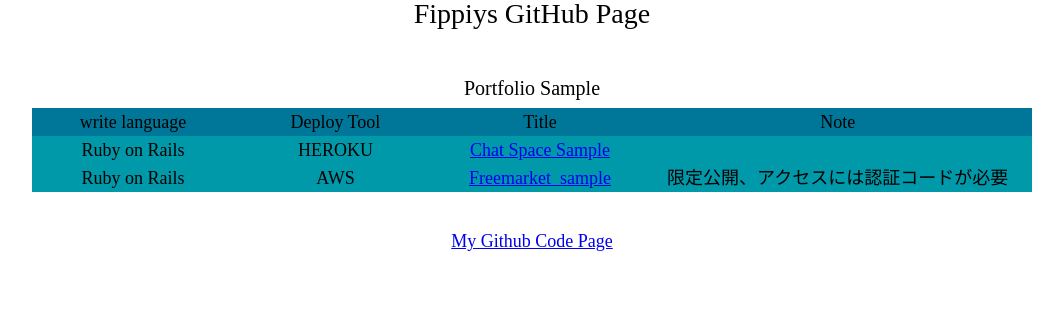
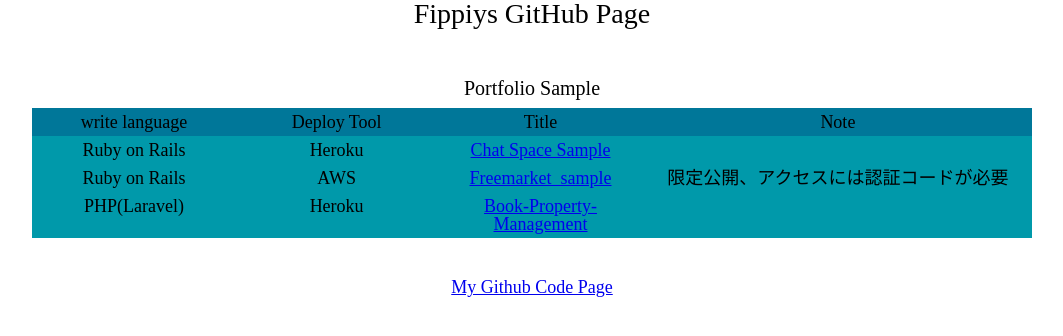
Before and after one commit to Fippiy/fippiy-page, a plain HTML site: page index.html in a window 1280 px wide. Shown: the whole page, without its empty margins (108-1171 px from the left). Drawn offline with Linux system fonts and the light colour scheme.

Commit message:
setting book page

```diff
--- a/index.html
+++ b/index.html
@@ -24,7 +24,7 @@
           </tr>
           <tr>
             <td>Ruby on Rails</td>
-            <td>HEROKU</td>
+            <td>Heroku</td>
             <td><a href="https://rocky-plains-19345.herokuapp.com/">Chat Space Sample</a></td>
             <td class="portfolio-table-note"></td>
           </tr>
@@ -33,6 +33,12 @@
             <td>AWS</td>
             <td><a href="https://fippiy.site/">Freemarket_sample</a></td>
             <td class="portfolio-table-note">限定公開、アクセスには認証コードが必要</td>
+          </tr>
+          <tr>
+            <td>PHP(Laravel)</td>
+            <td>Heroku</td>
+            <td><a href="https://fippiy.site/">Book-Property-Management</a></td>
+            <td class="portfolio-table-note"></td>
           </tr>
         </table>
       </div>
```
